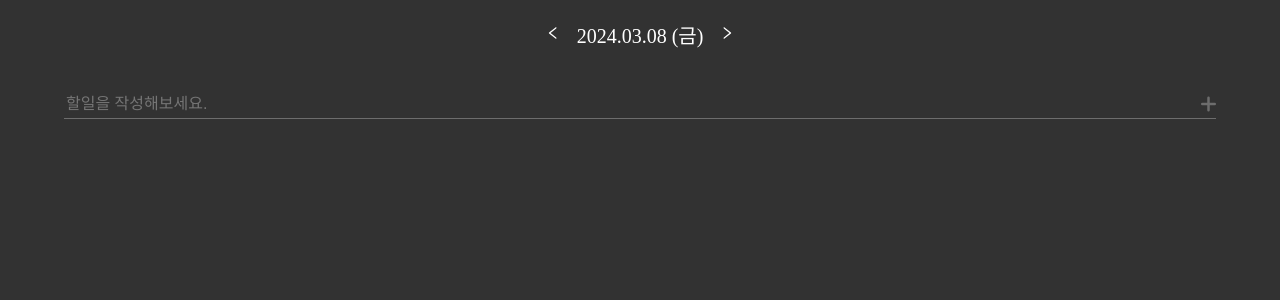
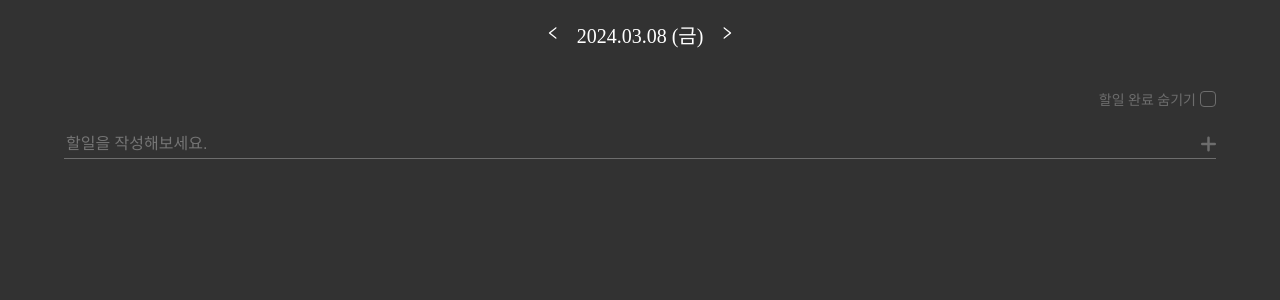
Before and after one commit to hayuuna/HaveTo, a React (Vite) app: page / in a window 1280 px wide. Shown: the top 300 px of the page. Built offline with nearby package versions, Linux system fonts and the light colour scheme.

Commit message:
Setting: Add file vercel.json

```diff
--- a/src/pages/Home/Home.styles.ts
+++ b/src/pages/Home/Home.styles.ts
@@ -9,6 +9,26 @@ export const DateBox = styled.div`
 
 export const CurrentDate = styled.h3`
   font-size: ${({ theme }) => theme.fontSizes.xl};
+`;
+
+export const TodoCompleteBox = styled.div`
+  display: flex;
+  justify-content: end;
+  align-items: center;
+  gap: 4px;
+  margin-bottom: 20px;
+
+  p {
+    font-size: 14px;
+    color: ${({ theme }) => theme.colors.gray};
+  }
+`;
+
+export const CompleteCheckBox = styled.div<{ completed?: boolean }>`
+  width: 16px;
+  height: 16px;
+  border: 1px solid ${({ theme }) => theme.colors.gray};
+  border-radius: 4px;
 `;
 
 export const TodoForm = styled.form`
--- a/src/pages/Home/Home.tsx
+++ b/src/pages/Home/Home.tsx
@@ -16,14 +16,14 @@ type Todo = {
 };
 
 dayjs.locale('ko');
-// currentDate.format('YYYY.MM.DD (ddd)');
 
 export default function Home() {
-  const currentDate = dayjs(); // 오늘 날짜를 불러오는 메소드
-  const [paintDate, setPaintDate] = useState(currentDate); // 화면에 나오는 날짜..................
+  const currentDate = dayjs();
+  const [paintDate, setPaintDate] = useState(currentDate);
   const [todoValue, setTodoValue] = useState('');
   const [todoArray, setTodoArray] = useState<Todo[]>([]);
   const [updateTodo, setUpdateTodo] = useState('');
+  const [completedTodoCheck, setCompletedTodoCheck] = useState(false);
   const savedTodo = localStorage.getItem(TODO_KEY);
 
   function todoChangeHandler(e: React.ChangeEvent<HTMLInputElement>) {
@@ -111,6 +111,10 @@ export default function Home() {
     setPaintDate(minusDate);
   }
 
+  function completedTodoHiddenToggle() {
+    setCompletedTodoCheck(!completedTodoCheck);
+  }
+
   useEffect(() => {
     if (savedTodo) {
       const parseTodo = JSON.parse(savedTodo);
@@ -133,6 +137,11 @@ export default function Home() {
           <AiOutlineRight color="white" />
         </button>
       </S.DateBox>
+
+      <S.TodoCompleteBox>
+        <p>할일 완료 숨기기</p>
+        <S.CompleteCheckBox onClick={completedTodoHiddenToggle} />
+      </S.TodoCompleteBox>
 
       <S.TodoForm onSubmit={todoSubmitHandler}>
         <input placeholder="할일을 작성해보세요." value={todoValue} onChange={todoChangeHandler} />
```
Also changed, not shown: vercel.json (added).
